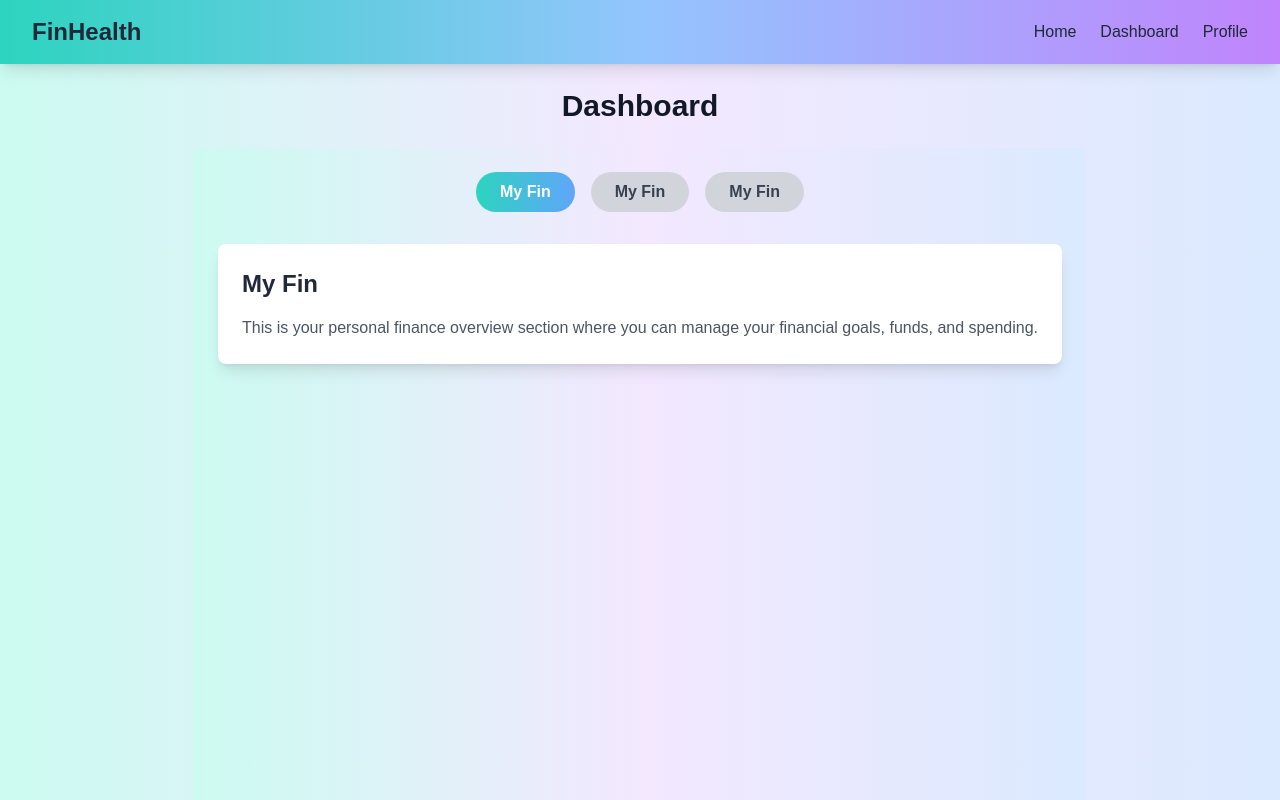
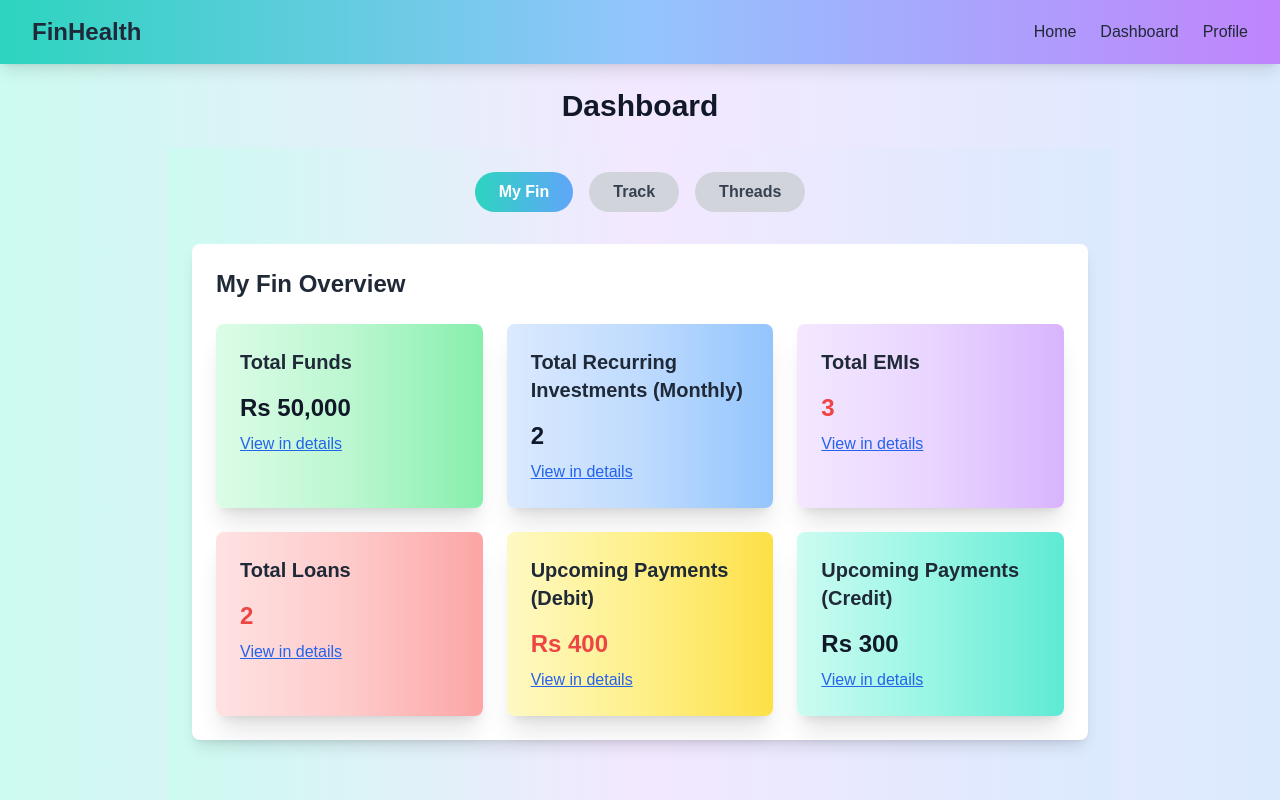
Before and after one commit to striveToAce/finHealth-frontend, a Next.js app: page /dashboard in a window 1280 px wide. Shown: the top 800 px of the page. Built offline with nearby package versions, Linux system fonts and the light colour scheme.

Commit message:
MyFin, Track content UI initiation

```diff
--- a/src/components/dashboard/PrimaryTab.tsx
+++ b/src/components/dashboard/PrimaryTab.tsx
@@ -1,5 +1,7 @@
 "use client";
 import React, { useState } from "react";
+import { MyFinContent } from "./myFin";
+import { TrackContent } from "./Track";
 
 const PrimaryTab: React.FC = () => {
   type tabType = "myFin" | "track" | "threads";
@@ -43,7 +45,7 @@ const PrimaryTab: React.FC = () => {
                 : "bg-gray-300 text-gray-700 hover:bg-gray-400"
             }`}
           >
-            My Fin
+            {tab.label}
           </button>
         ))}
       </div>
@@ -56,26 +58,6 @@ const PrimaryTab: React.FC = () => {
   );
 };
 
-const MyFinContent: React.FC = () => (
-  <div>
-    <h2 className="text-2xl font-semibold mb-4 text-gray-800">My Fin</h2>
-    <p className="text-gray-600">
-      This is your personal finance overview section where you can manage your
-      financial goals, funds, and spending.
-    </p>
-  </div>
-);
-
-const TrackContent: React.FC = () => (
-  <div>
-    <h2 className="text-2xl font-semibold mb-4 text-gray-800">Track</h2>
-    <p className="text-gray-600">
-      Track your expenses, monitor savings progress, and get detailed insights
-      into your financial health.
-    </p>
-  </div>
-);
-
 const ThreadsContent: React.FC = () => (
   <div>
     <h2 className="text-2xl font-semibold mb-4 text-gray-800">Threads</h2>
--- /dev/null
+++ b/src/components/dashboard/Track/TrackCard.tsx
@@ -0,0 +1,15 @@
+interface TrackCardProps {
+    title: string;
+    recentActivity: string; // Recent activity in the form of Date/Time
+    bgColor: string;        // Background color for each card
+  }
+
+  export const TrackCard: React.FC<TrackCardProps> = ({ title, recentActivity, bgColor }) => {
+    return (
+      <div className={`p-6 rounded-lg shadow-xl ${bgColor}`}>
+        <h3 className="text-xl font-bold mb-4 text-gray-800">{title}</h3>
+        <p className="text-sm text-gray-700 mb-2">Most Recent Activity</p>
+        <p className="text-gray-500 text-sm">{recentActivity}</p>
+      </div>
+    );
+  };
--- a/src/components/dashboard/Track/index.tsx
+++ b/src/components/dashboard/Track/index.tsx
@@ -1,6 +1,48 @@
-const TrackContent: React.FC = () => (
-    <div>
-      <h2 className="text-2xl font-semibold mb-4 text-gray-800">Track</h2>
-      <p className="text-gray-600">Track your expenses, monitor savings progress, and get detailed insights into your financial health.</p>
-    </div>
-  );
+import { TrackCard } from "./TrackCard";
+
+export const TrackContent: React.FC = () => {
+    return (
+      <div>
+        <h2 className="text-2xl font-semibold mb-6 text-gray-800">Track Overview</h2>
+
+        {/* Cards Grid */}
+        <div className="grid grid-cols-1 sm:grid-cols-2 lg:grid-cols-3 gap-6">
+          <TrackCard
+            title="Spends"
+            recentActivity="2024-10-06 12:30 PM"
+            bgColor="bg-gradient-to-r from-yellow-100 via-yellow-200 to-yellow-300"
+          />
+          <TrackCard
+            title="EMIs"
+            recentActivity="2024-10-05 03:45 PM"
+            bgColor="bg-gradient-to-r from-purple-100 via-purple-200 to-purple-300"
+          />
+          <TrackCard
+            title="Investments"
+            recentActivity="2024-10-04 01:15 PM"
+            bgColor="bg-gradient-to-r from-green-100 via-green-200 to-green-300"
+          />
+          <TrackCard
+            title="Loans"
+            recentActivity="2024-10-06 11:00 AM"
+            bgColor="bg-gradient-to-r from-red-100 via-red-200 to-red-300"
+          />
+          <TrackCard
+            title="Credits"
+            recentActivity="2024-10-06 09:30 AM"
+            bgColor="bg-gradient-to-r from-teal-100 via-teal-200 to-teal-300"
+          />
+          <TrackCard
+            title="Debits"
+            recentActivity="2024-10-06 08:00 AM"
+            bgColor="bg-gradient-to-r from-blue-100 via-blue-200 to-blue-300"
+          />
+          <TrackCard
+            title="Transactions"
+            recentActivity="2024-10-06 10:45 AM"
+            bgColor="bg-gradient-to-r from-indigo-100 via-indigo-200 to-indigo-300"
+          />
+        </div>
+      </div>
+    );
+  };
--- a/src/components/dashboard/index.tsx
+++ b/src/components/dashboard/index.tsx
@@ -1,5 +1,5 @@
 'use client'
-import React, { useState } from 'react';
+import React from 'react';
 import PrimaryTab from './PrimaryTab';
 
 const Dashboard: React.FC = () => {
--- /dev/null
+++ b/src/components/dashboard/myFin/MyFinCard.tsx
@@ -0,0 +1,20 @@
+interface CardProps {
+    title: string;
+    value: string;
+    isNegative?: boolean; // For negative values like loans or debit
+    bgColor: string;      // Background color class
+  }
+
+  export const MyFinCard: React.FC<CardProps> = ({ title, value, isNegative = false, bgColor }) => {
+    return (
+      <div className={`p-6 rounded-lg shadow-xl ${bgColor}`}>
+        <h3 className="text-xl font-bold mb-4 text-gray-800">{title}</h3>
+        <p className={`text-2xl font-semibold ${isNegative ? 'text-red-500' : 'text-gray-900'}`}>
+          {value}
+        </p>
+        <p className="mt-2 underline text-blue-600 cursor-pointer hover:text-blue-800">
+          View in details
+        </p>
+      </div>
+    );
+  };
--- /dev/null
+++ b/src/components/dashboard/myFin/index.tsx
@@ -0,0 +1,47 @@
+import { MyFinCard } from "./MyFinCard";
+
+export const MyFinContent: React.FC = () => {
+    return (
+        <div>
+        <h2 className="text-2xl font-semibold mb-6 text-gray-800">My Fin Overview</h2>
+
+        {/* MyFinCards Grid */}
+        <div className="grid grid-cols-1 sm:grid-cols-2 lg:grid-cols-3 gap-6">
+          {/* MyFinCards with subtle background colors */}
+          <MyFinCard
+            title="Total Funds"
+            value="Rs 50,000"
+            bgColor="bg-gradient-to-r from-green-100 via-green-200 to-green-300"
+          />
+          <MyFinCard
+            title="Total Recurring Investments (Monthly)"
+            value="2"
+            bgColor="bg-gradient-to-r from-blue-100 via-blue-200 to-blue-300"
+          />
+          <MyFinCard
+            title="Total EMIs"
+            value="3"
+            isNegative
+            bgColor="bg-gradient-to-r from-purple-100 via-purple-200 to-purple-300"
+          />
+          <MyFinCard
+            title="Total Loans"
+            value="2"
+            isNegative
+            bgColor="bg-gradient-to-r from-red-100 via-red-200 to-red-300"
+          />
+          <MyFinCard
+            title="Upcoming Payments (Debit)"
+            value="Rs 400"
+            isNegative
+            bgColor="bg-gradient-to-r from-yellow-100 via-yellow-200 to-yellow-300"
+          />
+          <MyFinCard
+            title="Upcoming Payments (Credit)"
+            value="Rs 300"
+            bgColor="bg-gradient-to-r from-teal-100 via-teal-200 to-teal-300"
+          />
+        </div>
+      </div>
+    );
+  };
```
